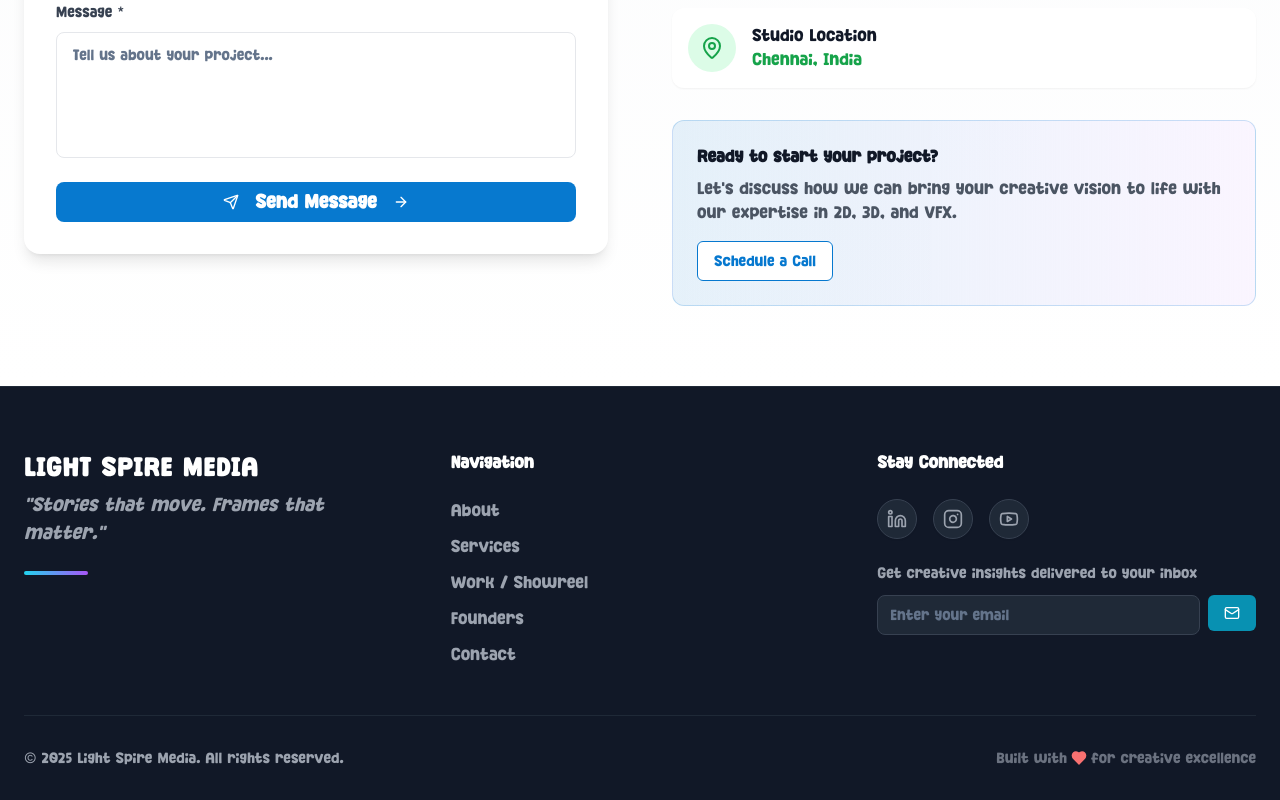
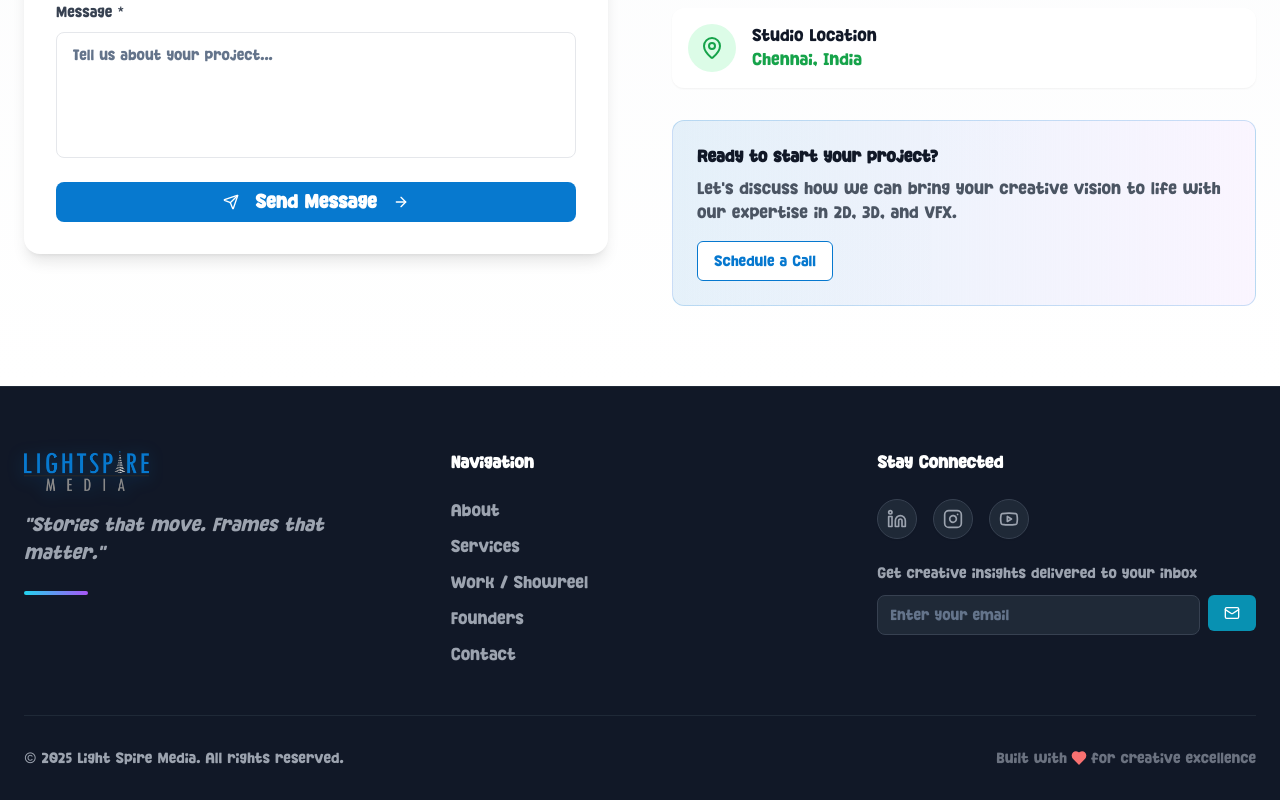
Before and after one commit to Hlo-Admin/lightspire-karthik1, a React (Vite) app: page / in a window 1280 px wide. Shown: the part 7698-8498 px from the top of the page. Built offline with nearby package versions, Linux system fonts and the light colour scheme.

Commit message:
logo footer update

```diff
--- a/src/components/Footer.tsx
+++ b/src/components/Footer.tsx
@@ -51,9 +51,14 @@ const Footer = () => {
           {/* Logo + Tagline */}
           <div className="space-y-6">
             <div>
-              <h3 className="text-2xl font-bold tracking-wider text-white mb-2 font-toasty">
-                LIGHT SPIRE MEDIA
-              </h3>
+              <div className="pb-5">
+              <img
+                src="/logo.png"
+                alt="Light Spire Media Logo"
+                className="h-10 w-auto object-contain drop-shadow-md"
+                style={{ filter: "drop-shadow(0 2px 8px #0678cf55)" }}
+              />
+              </div>
               <p className="text-gray-400 text-lg font-light italic font-toasty">
                 "Stories that move. Frames that matter."
               </p>
```
